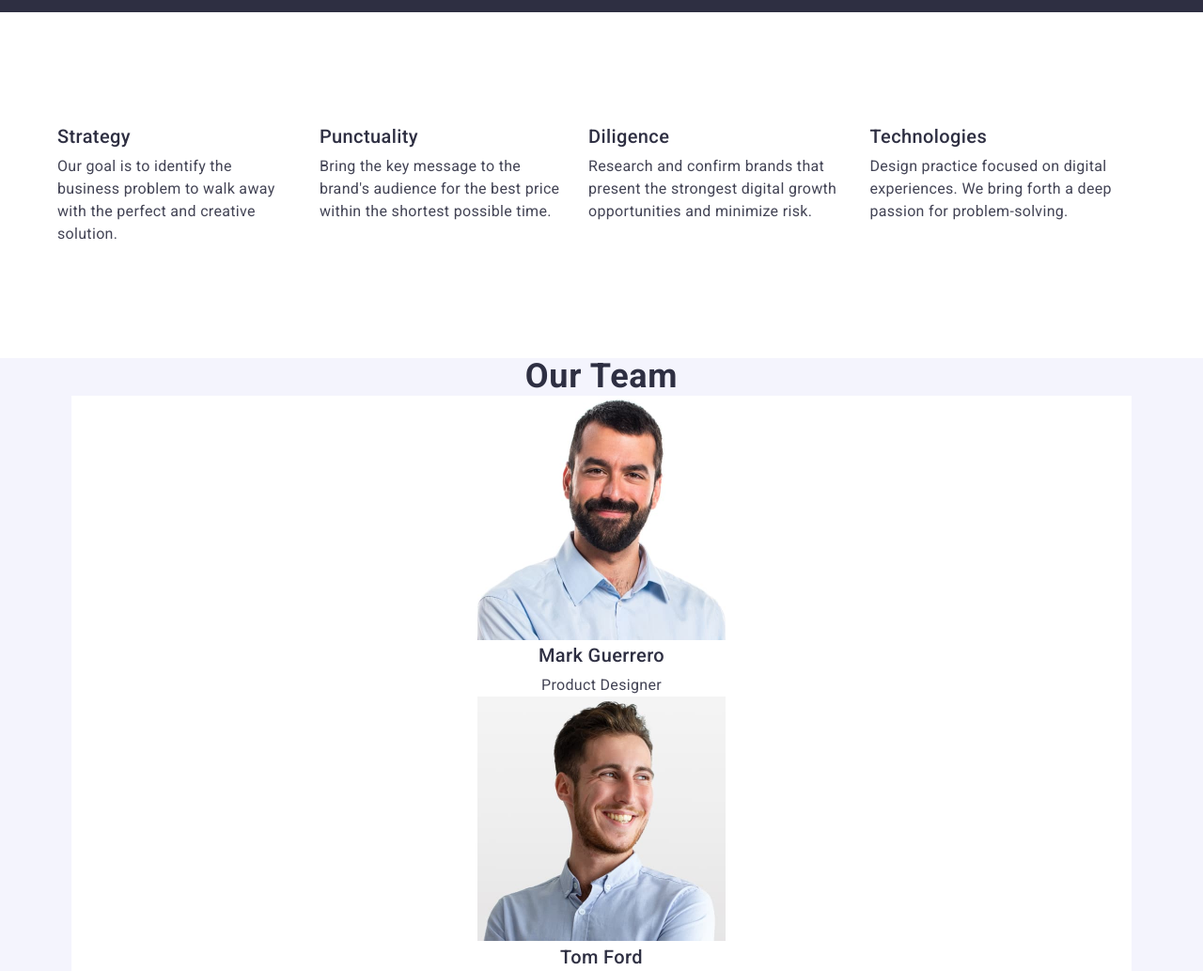
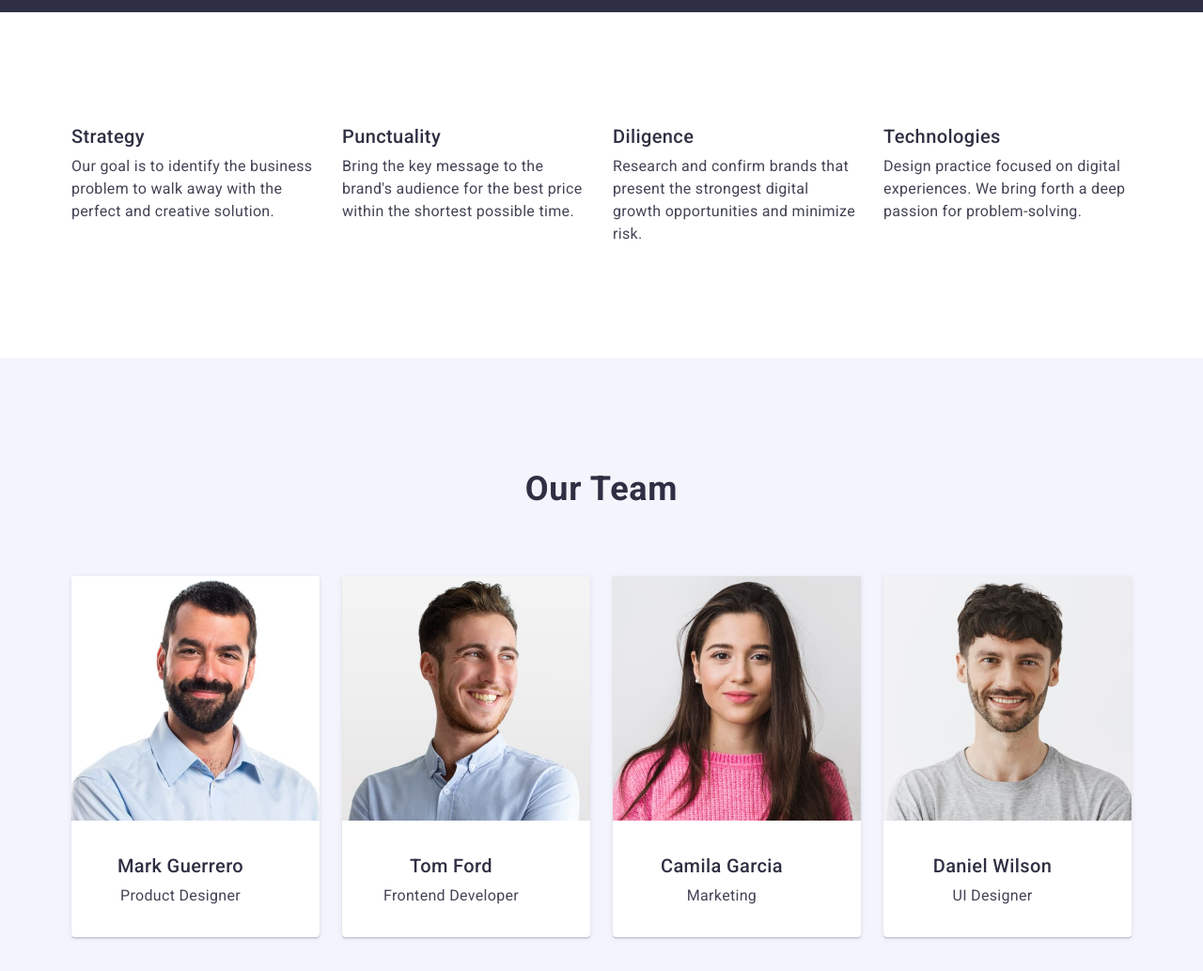
Before and after one commit to Iryna-Novikova/goit-markup-hw-03, a plain HTML site: page index.html in a window 1280 px wide. Shown: the part 660-1693 px from the top of the page at 94% size. Drawn offline with nearby package versions, Linux system fonts and the light colour scheme.

Commit message:
add markup for section team

```diff
--- a/css/styles.css
+++ b/css/styles.css
@@ -27,7 +27,13 @@ ol {
 }
 
 .section {
-  padding: 120px 0;
+  padding: 120px 15px;
+}
+
+.thumb {
+  display: block;
+  max-width: 100%;
+  overflow: cover;
 }
 
 /* header styles */
@@ -174,13 +180,14 @@ gap: 40px;
   margin-bottom: 8px;
 }
 
-/* BENEFITS SECTION STYLES*/
-.benefits-list {
+/* BENEFITS & TEAM SECTION STYLES*/
+.benefits-list, .team-list {
   display: flex;
-  width: 1128px;
   gap: 24px;
-  justify-content: space-between;
-  flex-basis: calc((100% - 3 * 24px) / 4);
+}
+
+.benefits-item {
+  flex-basis: calc((100% - 72px) / 4);
 }
 
 /* TEAM SECTION STYLES */
@@ -196,12 +203,24 @@ gap: 40px;
   letter-spacing: 0.02em;
   color: #2e2f42;
   text-transform: capitalize;
+  margin-bottom: 72px;
 }
 
 .team-item {
   background-color: #fff;
+  flex-basis: calc((100% - 72px) / 4);
+  box-shadow: 0 2px 1px 0 rgba(46, 47, 66, 0.08), 0 1px 1px 0 rgba(46, 47, 66, 0.16), 0 1px 6px 0 rgba(46, 47, 66, 0.08);
+  border-radius: 0 0 4px 4px;
 }
 
+.team-card {
+  display: box;
+  width: 232px;
+  padding: 32px;
+  justify-content: center;
+}
+
+/* PORTFOLIO SECTION STYLES*/
 .portfolio-header {
   font-weight: 700;
   font-size: 36px;
--- a/index.html
+++ b/index.html
@@ -79,7 +79,7 @@
           <h2 class="benefits-header visually-hidden">Our benefits</h2>
 
           <ul class="benefits-list">
-            <li class="list-item">
+            <li class="list-item benefits-item">
               <div class="benefits-card">
                 <h3 class="item-header">Strategy</h3>
                 <p class="item-text">
@@ -88,7 +88,7 @@
                 </p>
               </div>
             </li>
-            <li class="list-item">
+            <li class="list-item benefits-item">
               <div class="benefits-card">
                 <h3 class="item-header">Punctuality</h3>
                 <p class="item-text">
@@ -97,7 +97,7 @@
                 </p>
               </div>
             </li>
-            <li class="list-item">
+            <li class="list-item benefits-item">
               <div class="benefits-card">
                 <h3 class="item-header">Diligence</h3>
                 <p class="item-text">
@@ -106,7 +106,7 @@
                 </p>
               </div>
             </li>
-            <li class="list-item">
+            <li class="list-item benefits-item">
               <div class="benefits-card">
                 <h3 class="item-header">Technologies</h3>
                 <p class="item-text">
@@ -121,9 +121,9 @@
 
       <!-- TEAM SECTION-->
       <section class="team">
-        <div class="container">
+        <div class="container section">
           <h2 class="team-header">Our Team</h2>
-          <ul>
+          <ul class="team-list">
             <li class="list-item team-item">
               <div class="thumb">
                 <img
```
